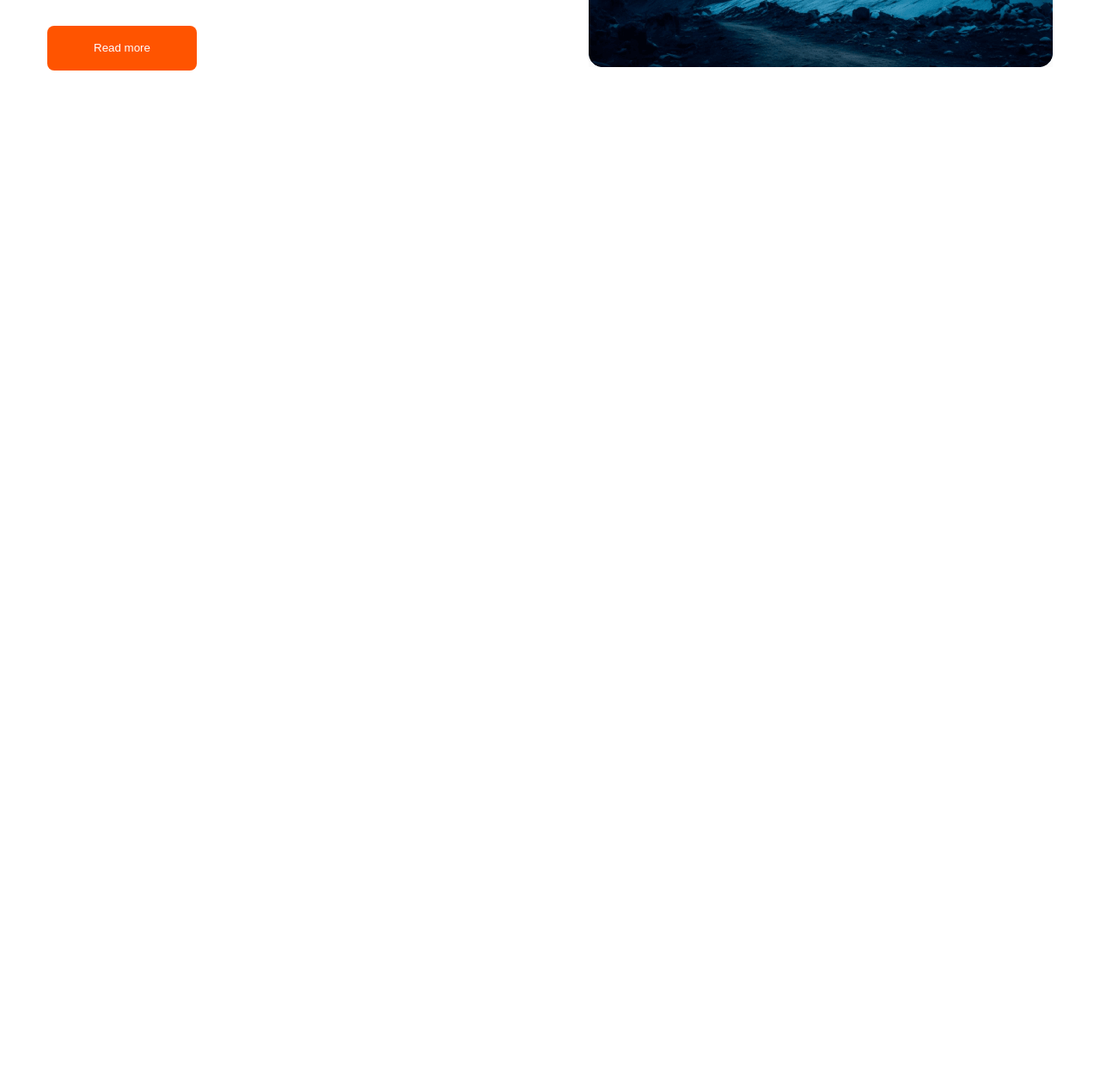
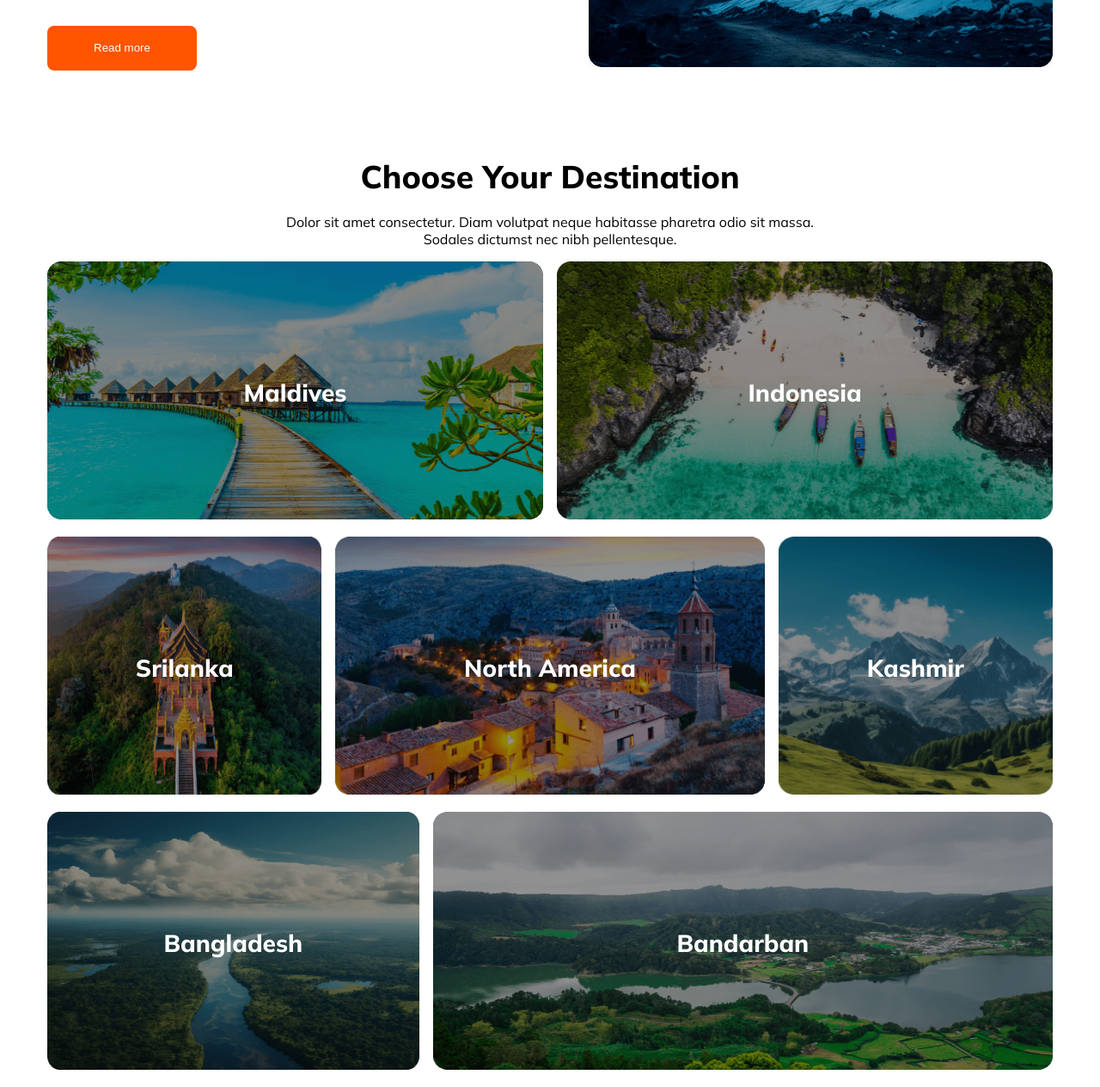
Before and after one commit to sajjad244/web-prc-assg2, a plain HTML site: page index.html in a window 1280 px wide. Shown: the part 1221-2485 px from the top of the page at 86% size. Before the commit the page ends 1403 px from the top, so only its background shows below. Drawn offline with Linux system fonts and the light colour scheme.

Commit message:
choose destination

```diff
--- a/index.html
+++ b/index.html
@@ -54,9 +54,9 @@
             <h3>Our Popular Tours</h3>
             <p>Dolor sit amet consectetur. Diam volutpat neque habitasse pharetra odio sit massa. Sodales dictumst nec nibh pellentesque.</p>
             <ul>
-                 <li>Tempus euismod lacus mauris dignissim quis in ultrices. Magna nullam odio neque diam. Sociis erat at </li>
-                 <li>Tempus euismod lacus mauris dignissim quis in ultrices. Magna nullam odio neque diam. Sociis erat at .</li>
-                 <li>Tempus euismod lacus mauris dignissim quis in ultrices. Magna nullam odio neque diam. Sociis erat at .</li>
+                <li>Tempus euismod lacus mauris dignissim quis in ultrices. Magna nullam odio neque diam. Sociis erat at </li>
+                <li>Tempus euismod lacus mauris dignissim quis in ultrices. Magna nullam odio neque diam. Sociis erat at .</li>
+                <li>Tempus euismod lacus mauris dignissim quis in ultrices. Magna nullam odio neque diam. Sociis erat at .</li>
             </ul>
             <p>Amet consectetur. Vulputate commodo felis molestie risus
                 ornare nulla amet et. Libero commodo sagittis dignissim adipiscing quis. Habitant adipiscing risus natoque aliquet. Id bibendum nunc senectus semper tincidunt. </p>
@@ -67,5 +67,49 @@
         </div>
     </section>
 
+    <!-- choose you destination -->
+
+    <Section class="choose-container">
+        <h3>Choose Your Destination</h3>
+        <p>Dolor sit amet consectetur. Diam volutpat neque habitasse pharetra odio sit massa. <br> Sodales dictumst nec nibh pellentesque.</p>
+
+        <div class="row-1">
+            <div class="country-card">
+                <img src="./Images/Rectangle 5.png" alt="">
+                <h4 class="country">Maldives</h4>
+            </div>
+            <div class="country-card">
+                <img src="./Images/Rectangle 8.png" alt="">
+                <h4 class="country">Indonesia</h4>
+            </div>
+        </div>
+
+        <div class="row-2">
+            <div class="country-card">
+                <img src="./Images/Rectangle 6.png" alt="">
+                <h4 class="country">Srilanka</h4>
+            </div>
+            <div class="country-card">
+                <img src="./Images/Rectangle 7.png" alt="">
+                <h4 class="country">North America</h4>
+            </div>
+            <div class="country-card">
+                <img src="./Images/Rectangle 9.png" alt="">
+                <h4 class="country">Kashmir</h4>
+            </div>
+        </div>
+
+        <div class="row-3">
+            <div class="country-card">
+                <img src="./Images/Rectangle 11.png" alt="">
+                <h4 class="country">Bangladesh</h4>
+            </div>
+            <div class="country-card">
+                <img src="./Images/Rectangle 10.png" alt="">
+                <h4 class="country">Bandarban</h4>
+            </div>
+        </div>
+    </Section>
+
 </body>
 </html>
--- a/styles/style.css
+++ b/styles/style.css
@@ -22,7 +22,10 @@ h3 {
 .span {
     color: rgb(255, 84, 0);
 }
-
+p{
+    text-align: center;
+    margin-top: 20px;
+}
 /* navbar */
 .navbar {
     display: flex;
@@ -162,3 +165,40 @@ border: none;
     gap: 2rem;
     margin-left:2rem;
 }
+
+/* choose-container style */
+.choose-container img{
+    width: 100%;
+    height: 300px;
+    filter: brightness(70%);
+}
+.row-1,
+.row-2,
+.row-3{
+    display: grid;
+    grid-template-columns: 1fr 1fr;
+    margin: 16px 0;
+    gap: 16px;
+}
+.row-2{
+    grid-template-columns: 0.8fr 1.25fr 0.8fr;
+}
+.row-3{
+    grid-template-columns: 0.75fr 1.25fr;
+}
+.country-card{
+    position: relative;
+}
+.country{
+    position: absolute;
+    top: 50%;
+    left: 50%;
+    transform: translate(-50%,-50%);
+    color: rgb(255, 255, 255);
+    font-family: Mulish;
+    font-size: 28px;
+    font-weight: 800;
+    line-height: 35px;
+    letter-spacing: 0%;
+    text-align: center;
+}
```
